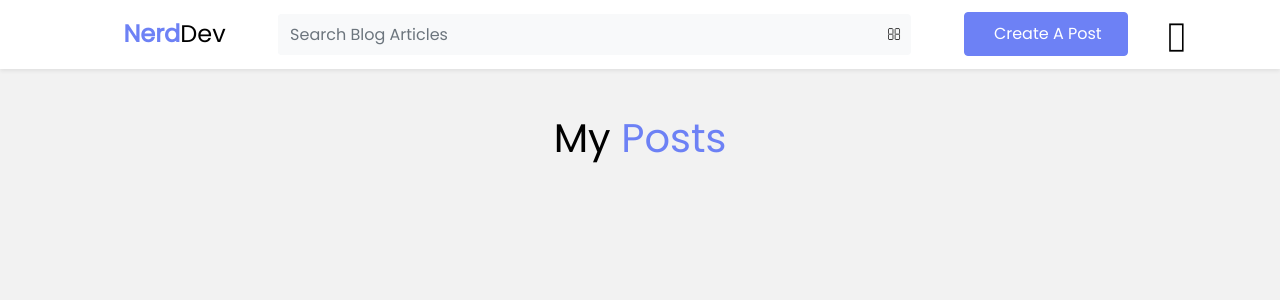
After one commit to steve-njuguna-k/Flask-Blog, a Flask app: page /posts in a window 1280 px wide. The commit adds this page. Shown: the top 300 px of the page. Run offline with Flask 2, Linux system fonts and the light colour scheme; the visitor is signed in with stand-in values (Sample User, id 1); data comes from the database, SQL or seed files in the repository; data that the repository does not hold is empty; some libraries are stand-ins or nearby versions.

Commit message:
Added my posts page & function

```diff
--- a/app/static/assets/css/style.css
+++ b/app/static/assets/css/style.css
@@ -356,7 +356,7 @@ a:hover {
 }
 
 .user-info{
-	margin-bottom: 5px;
+	margin-bottom: 10px;
 }
 
 .rounded-circle{
--- /dev/null
+++ b/app/templates/My Posts.html
@@ -0,0 +1,77 @@
+{% extends "Base.html" %}
+
+<div class="container">
+	{% include 'Navbar.html' %}
+</div>
+
+{% block content %}
+
+<div class="container-fluid main-section">
+    <div class="contaier">
+        <b><h1 class="text-center py-4">My <span class="logocolour">Posts</span></h1></b>
+    </div>
+	<div class="row">
+		<div class="col-md-6">
+            {% for post in posts %}
+            <div class="card">
+                <div class="card-body">
+                    <div class="d-flex flex-row user-info">
+                        <img class="rounded-circle" src="{{ post.user.image_file }}" height="50" width="50">
+                        <div class="d-flex flex-column justify-content-start ml-2">
+                            <a href="#">
+                                <span class="d-block font-weight-bold name">{{ post.user.first_name }} {{ post.user.last_name }}</span>
+                            </a>
+                            <span class="date text-black-50" style="font-size: 15px;"><i class="fas fa-calendar-alt"></i> {{ post.created_on.strftime('%d/%m/%Y') }}</span>
+                        </div>
+                    </div>
+                    <a href="/post/{{post.id}}">
+                        <h3 class="card-title"><b>{{ post.title }}</b></h3>
+                    </a>
+                    <p class="card-text text-muted">{{ post.description[:250]|safe + " ..." }}</p>
+                    <p class="card-text text-muted tags">
+                        {% for tag in post.tags %}
+                        <span class="badge badge-secondary">{{ tag.name }}</span>
+                        {% endfor %}
+                    </p>
+                    {% if current_user.id == post.user_id %}
+                    <a class="float-left" style="margin-right: 5px;" href="/post/{{post.id}}/edit">
+                        <button class="btn btn-outline-warning btn-sm"><i class="far fa-edit"></i> Edit</button>
+                    </a>
+                    <a href="#">
+                        <button class="btn btn-outline-danger btn-sm" data-toggle="modal" data-target="#exampleModal{{post.id}}"><i class="far fa-trash"></i> Delete</button>
+                    </a>
+                    {% endif %}
+                    <a class="float-right" href="#">
+                      <button class="btn btn-outline-primary btn-sm"><i class="far fa-comment-alt"></i> Comment</button>
+                    </a>
+                </div>
+            </div>
+
+            <!-- Modal -->
+            <div class="modal fade" id="exampleModal{{post.id}}" tabindex="-1" data-backdrop="static" data-keyboard="false" aria-labelledby="exampleModalLabel{{post.id}}" aria-hidden="true">
+                <div class="modal-dialog modal-dialog-centered">
+                    <div class="modal-content">
+                        <div class="modal-header">
+                            <h5 class="modal-title text-danger" id="exampleModalLabel{{post.id}}">Delete Blog Post</h5>
+                            <button type="button" class="close" data-dismiss="modal" aria-label="Close">
+                                <span aria-hidden="true">&times;</span>
+                            </button>
+                            </div>
+                        <div class="modal-body">
+                            <p>Are you you want to delete the post? <span class="text-danger">(This can't be undone)</span></p>
+                        </div>
+                        <div class="modal-footer">
+                            <button type="button" class="btn btn-secondary btn-sm" data-dismiss="modal">Close</button>
+                            <a href="/post/{{ post.id }}/delete">
+                                <button type="button" class="btn btn-danger btn-sm"><i class="far fa-trash"></i> Delete</button>
+                            </a>
+                        </div>
+                    </div>
+                </div>
+            </div>
+        {% endfor %}
+		</div>
+	</div>
+</div>
+
+{% endblock %}
--- a/app/templates/Navbar.html
+++ b/app/templates/Navbar.html
@@ -32,12 +32,12 @@
                         </button>
                         <div class="dropdown-menu" aria-labelledby="dropdownMenuButton">
                             <a class="dropdown-item" href="#"><i class="fal fa-user-alt"></i> My Profile</a>
-                            <a class="dropdown-item" href="#"><i class="fal fa-file-alt"></i> My Posts</a>
+                            <a class="dropdown-item" href="{{ url_for('my_posts') }}"><i class="fal fa-file-alt"></i> My Posts</a>
                             <a class="dropdown-item" href="{{ url_for('logout') }}"><i class="fal fa-sign-out"></i> Logout</a>
                         </div>
                     </div>
                 {% else %}
-                    <a href="{{ url_for('register') }}">
+                    <a href="{{ url_for('login') }}">
                         <button class="btn btn-md btn-link ms-3" style="margin-left: 30px;"><i class="fal fa-user-circle fa-2x"></i></button>
                     </a>
                 {% endif %}
--- a/app/views.py
+++ b/app/views.py
@@ -186,3 +186,9 @@ def delete_post(id):
     db.session.commit()
     flash ('✅ The Post Has Been Successfully Delete!', 'success')
     return redirect(url_for('home', id = id))
+
+@app.route('/posts')
+@login_required
+def my_posts():
+    posts = Posts.query.filter_by(user_id = current_user._get_current_object().id)
+    return render_template('My Posts.html', posts = posts)
```
